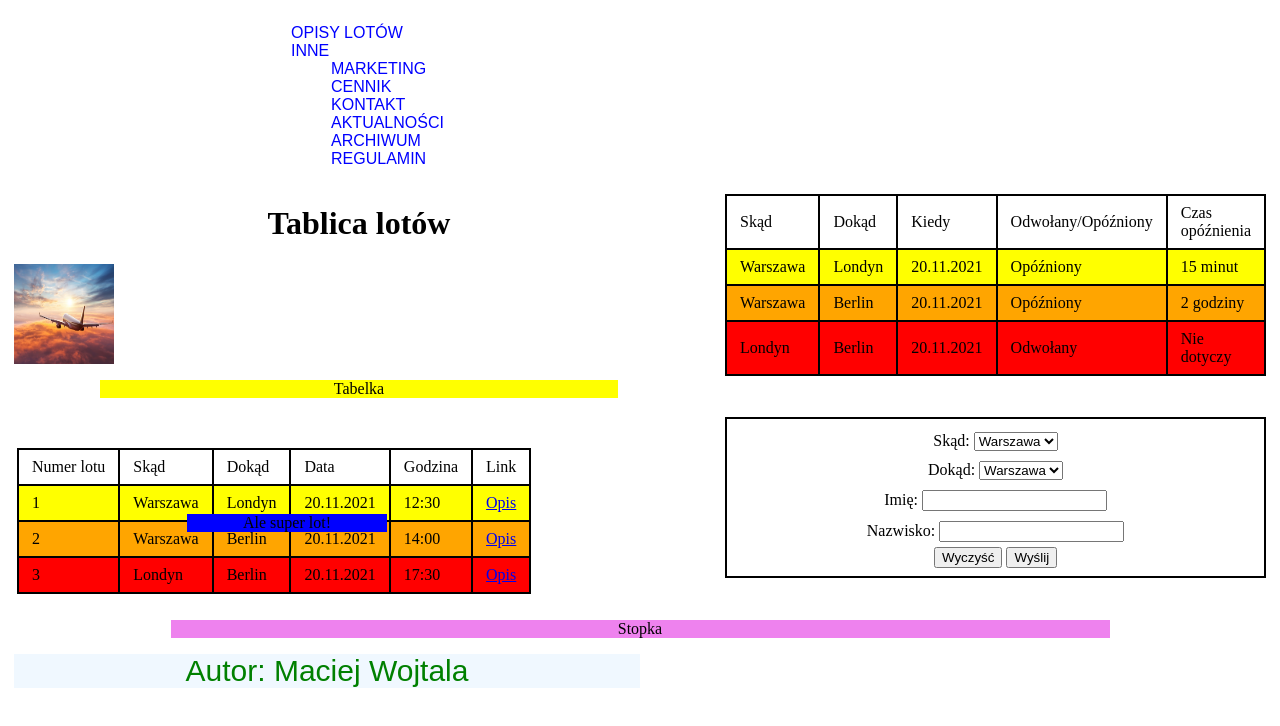
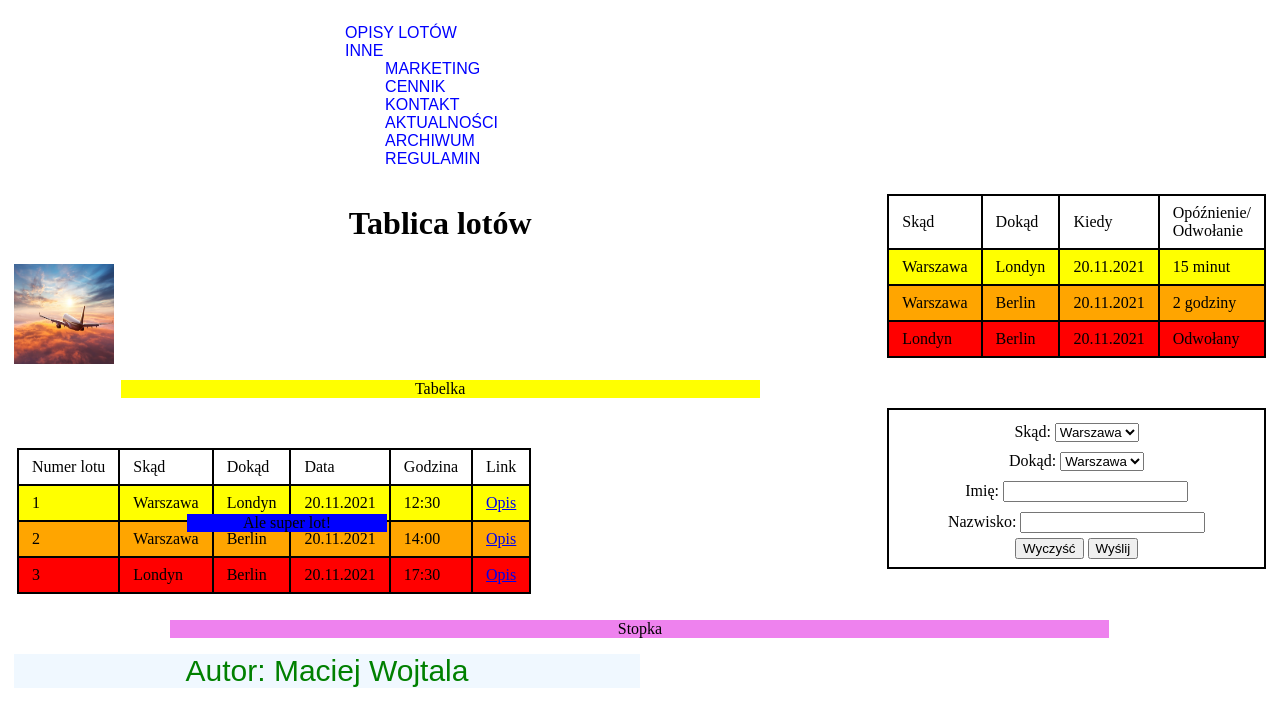
Before and after one commit to MaciejWojtala/WWW, a plain HTML site: page Loty.html in a window 1280 px wide. Drawn offline with Linux system fonts and the light colour scheme; a script that the page names is missing.

Commit message:
Lab 4 - poprawki v.2

```diff
--- a/Loty.html
+++ b/Loty.html
@@ -103,8 +103,7 @@
                                 <th>Skąd</th>
                                 <th>Dokąd</th>
                                 <th>Kiedy</th>
-                                <th>Odwołany/Opóźniony</th>
-                                <th>Czas opóźnienia</th>
+                                <th>Opóźnienie/ Odwołanie</th>
                             </tr>
                         </thead>
 
@@ -114,7 +113,6 @@
                                 <th>Warszawa</th>
                                 <th>Londyn</th>
                                 <th>20.11.2021</th>
-                                <th>Opóźniony</th>
                                 <th> 15 minut</th>
                             </tr>
 
@@ -122,7 +120,6 @@
                                 <th>Warszawa</th>
                                 <th>Berlin</th>
                                 <th>20.11.2021</th>
-                                <th>Opóźniony</th>
                                 <th>2 godziny</th>
                             </tr>
 
@@ -131,7 +128,6 @@
                                 <th>Berlin</th>
                                 <th>20.11.2021</th>
                                 <th>Odwołany</th>
-                                <th>Nie dotyczy</th>
                             </tr>
 
                         </tbody>
```
